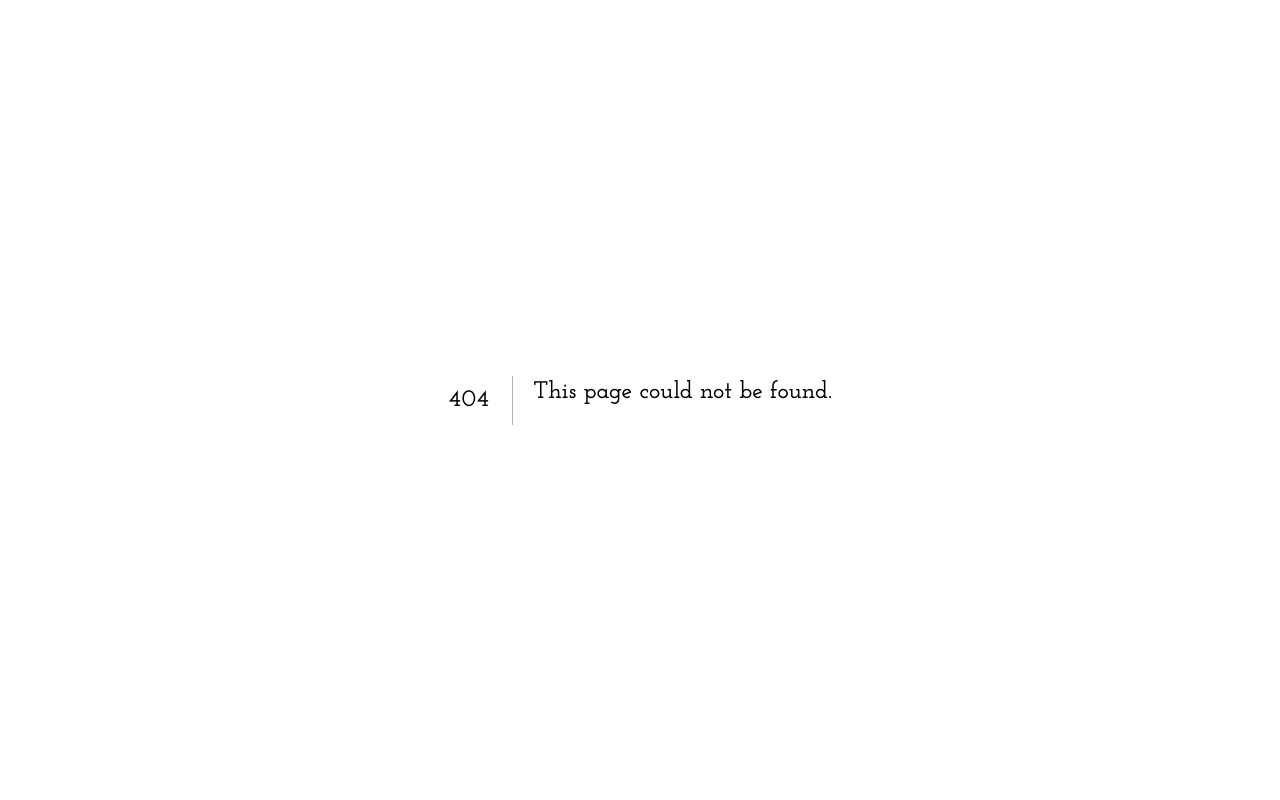
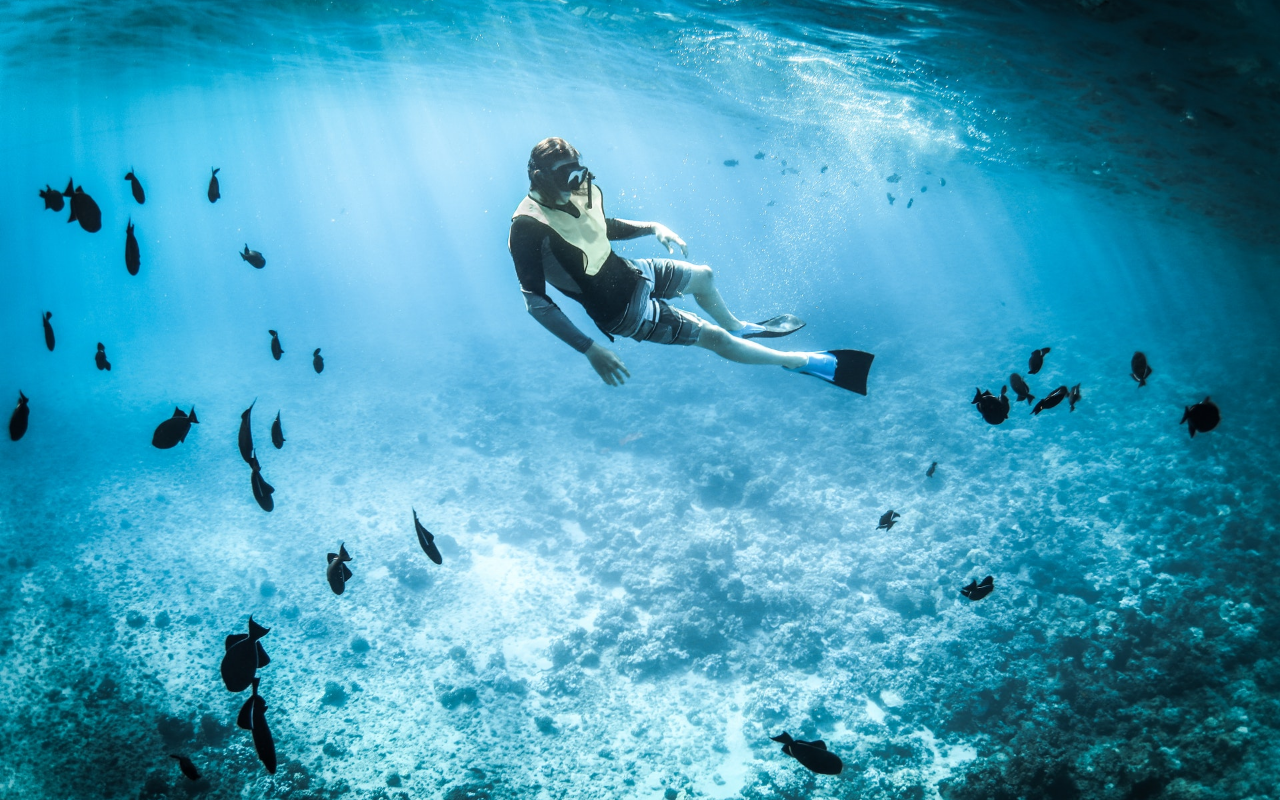
Before and after one commit to s-waite/taniti, a Next.js app: page /attractions in a window 1280 px wide. Before the commit this address had no page. Built offline with nearby package versions, Linux system fonts and the light colour scheme.

Commit message:
added attractions page

```diff
--- /dev/null
+++ b/pages/attractions.jsx
@@ -0,0 +1,11 @@
+import Layout from "../components/Layout";
+import PictureAndText from "../components/PictureAndText";
+
+function Attractions() {
+    return (
+        <Layout src="/hero/snorkeling.jpg" pageTitle="Attractions" textColor="black">
+        </Layout>
+    )
+}
+
+export default Attractions;
```
Also changed, not shown: public/hero/snorkeling.jpg (added).
